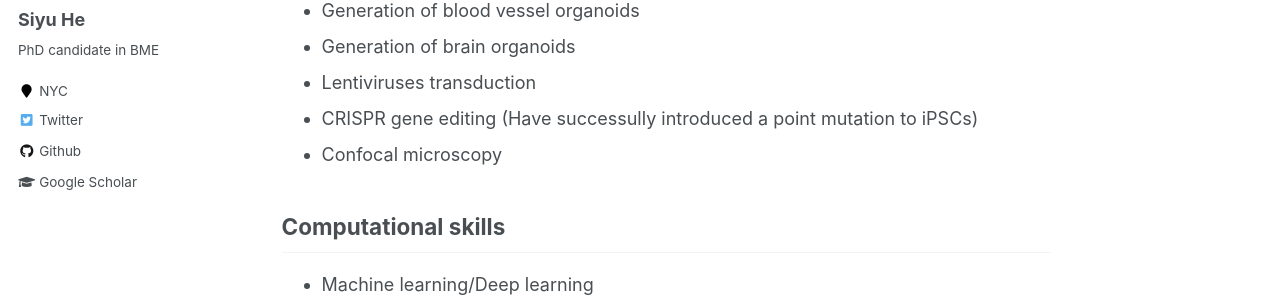
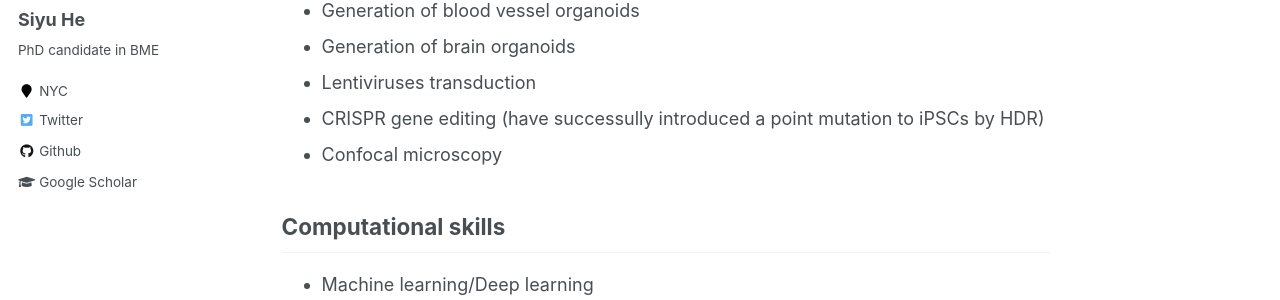
Before and after one commit to siyuh/he-siyu.github.io, a Jekyll site: the page built from _pages/research.md, in a window 1280 px wide and 900 px high, scrolled down 2618 px. Shown: the part 215-515 px from the top of the window. Built offline with Jekyll 4.4.1, drawn with Linux system fonts in a browser that asks for light colours.

Commit message:
Update research.md

```diff
--- a/_pages/research.md
+++ b/_pages/research.md
@@ -48,7 +48,7 @@ Experimental skills
 * Generation of blood vessel organoids
 * Generation of brain organoids
 * Lentiviruses transduction
-* CRISPR gene editing (Have successully introduced a point mutation to iPSCs)
+* CRISPR gene editing (have successully introduced a point mutation to iPSCs by HDR)
 * Confocal microscopy
 
 Computational skills
```
